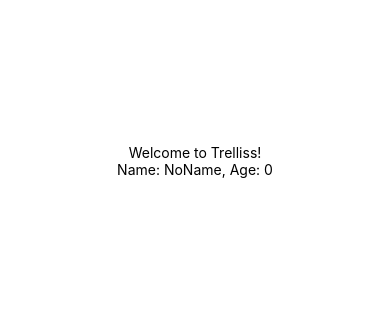
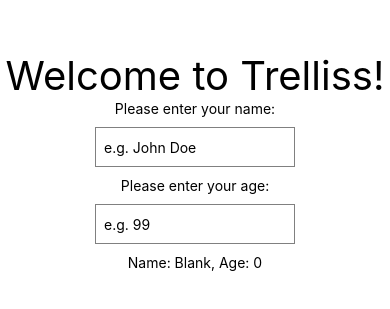
Before and after one commit to bomazani/my-trelliss-nav, a React Native app: screen / in a window 390 px wide. Shown: the part 261-570 px from the top of the page. Built offline with nearby package versions, Linux system fonts and the light colour scheme.

Commit message:
Created two input fields which update the local state when the user inputs information.

```diff
--- a/App.js
+++ b/App.js
@@ -1,19 +1,31 @@
 
 import React, { useState } from 'react';
-import { StyleSheet, Text, View, Button } from 'react-native';
+import { StyleSheet, Text, View, TextInput } from 'react-native';
 
 export default function App() {
-  const [name, setName] = useState('NoName');
+  const [name, setName] = useState('Blank');
   const [age, setAge] = useState('0');
-
-  const clickHandler = () => {
-    setName('Mason');
-    setPerson({name: 'Bob', age: 54})
-  }
 
   return (
     <View style={styles.container}>
-      <Text>Welcome to Trelliss!</Text>
+      <Text style={styles.title}>Welcome to Trelliss!</Text>
+      <Text>Please enter your name:</Text>
+      <TextInput
+        style={styles.input}
+        placeholder='e.g. John Doe'
+        onChangeText={(val) => setName(val)}
+      />
+
+
+      <Text>Please enter your age:</Text>
+      <TextInput
+        keyboardType= 'numeric'
+        style={styles.input}
+        placeholder='e.g. 99'
+        onChangeText={(val) => setAge(val)}
+      />
+
+
 
       <Text>Name: {name}, Age: {age}</Text>
     </View>
@@ -26,5 +38,18 @@ const styles = StyleSheet.create({
     backgroundColor: '#fff',
     alignItems: 'center',
     justifyContent: 'center',
-  }
+  },
+
+  title: {
+    fontSize: 40,
+  },
+
+  input: {
+    height: 40,
+    width: 200,
+    padding: 8,
+    margin: 10,
+    borderColor: 'grey',
+    borderWidth: 1
+  },
 });
```
